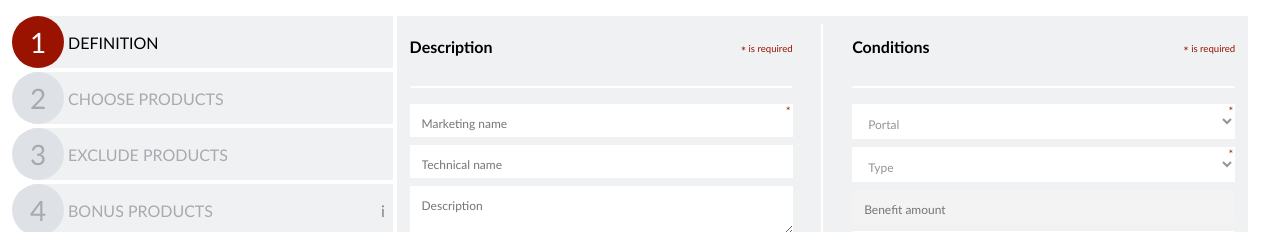
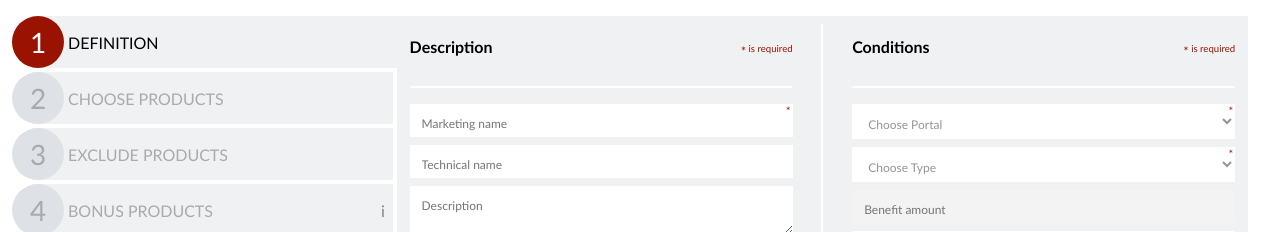
Before and after one commit to wmaKRET/angular-form, an Angular app: page /add in a window 1280 px wide. Shown: the top 232 px of the page. Built offline with nearby package versions, Linux system fonts and the light colour scheme.

Commit message:
Add validation check on submit + invalid fields indicators

```diff
--- a/src/app/add-edit/add-edit-definition/add-edit-definition.component.html
+++ b/src/app/add-edit/add-edit-definition/add-edit-definition.component.html
@@ -5,7 +5,10 @@
             <p class="required"><span>*</span> is required</p>
         </div>
         <hr>
-        <div class="input-container">
+        <div
+            class="input-container"
+            [ngClass]="{ 'is-invalid': submitted && getMarketingName?.errors }"
+        >
             <input
                 class="input__text"
                 type="text"
@@ -41,18 +44,18 @@
             <p class="required"><span>*</span> is required</p>
         </div>
         <hr>
-        <div class="input-container">
+        <div class="input-container" [ngClass]="{ 'is-invalid': submitted && getPortal?.errors }">
             <select class="input__text" formControlName="portal">
-                <option value="">Portal</option>
+                <option value="">Choose Portal</option>
                 <option value="Portal 1">Portal 1</option>
                 <option value="Portal 2">Portal 2</option>
                 <option value="Portal 3">Portal 3</option>
             </select>
             <span class="input-container-mark">*</span>
         </div>
-        <div class="input-container">
+        <div class="input-container" [ngClass]="{ 'is-invalid': submitted && getType?.errors }">
             <select class="input__text" formControlName="type">
-                <option value="">Type</option>
+                <option value="">Choose Type</option>
                 <option value="Type 1">Type 1</option>
                 <option value="Type 2">Type 2</option>
                 <option value="Type 3">Type 3</option>
@@ -67,7 +70,7 @@
         >
         <hr>
         <div class="dates">
-            <div class="input-container">
+            <div class="input-container" [ngClass]="{ 'is-invalid': submitted && getStartDate?.errors }">
                 <input
                     class="input__text"
                     type="text"
--- a/src/app/add-edit/add-edit-definition/add-edit-definition.component.scss
+++ b/src/app/add-edit/add-edit-definition/add-edit-definition.component.scss
@@ -87,3 +87,7 @@ select {
     margin-right: 2em;
   }
 }
+
+.is-invalid {
+  box-shadow: 0 0 2px 2px #991300;
+}
--- a/src/app/add-edit/add-edit-definition/add-edit-definition.component.ts
+++ b/src/app/add-edit/add-edit-definition/add-edit-definition.component.ts
@@ -8,11 +8,28 @@ import { FormGroup } from '@angular/forms';
 })
 export class AddEditDefinitionComponent implements OnInit {
   @Input() promotionForm!: FormGroup;
+  @Input() submitted!: boolean;
   @Output() enableOtherSectionsEvent = new EventEmitter<boolean>();
 
   constructor() {}
 
   ngOnInit(): void {}
+
+  get getMarketingName() {
+    return this.promotionForm.get('description.marketingName');
+  }
+
+  get getPortal() {
+    return this.promotionForm.get('conditions.portal');
+  }
+
+  get getType() {
+    return this.promotionForm.get('conditions.type');
+  }
+
+  get getStartDate() {
+    return this.promotionForm.get('conditions.startDate');
+  }
 
   enableOtherSections(): void {
     const markName = this.promotionForm.value.description.marketingName;
--- a/src/app/add-edit/add-edit-menu/add-edit-menu.component.scss
+++ b/src/app/add-edit/add-edit-menu/add-edit-menu.component.scss
@@ -25,6 +25,8 @@
   }
 
   &-active {
+    margin-right: 0;
+    padding-right: 0.25em;
     .menu-item__number {
       background-color: #991300;
     }
--- a/src/app/add-edit/add-edit.component.html
+++ b/src/app/add-edit/add-edit.component.html
@@ -12,6 +12,7 @@
         <app-add-edit-definition
             *ngIf="activeSectionId === 1"
             [promotionForm]="promotionForm"
+            [submitted]="submitted"
             (enableOtherSectionsEvent)="enableOtherSections($event)"
         ></app-add-edit-definition>
         <app-add-edit-page
--- a/src/app/add-edit/add-edit.component.ts
+++ b/src/app/add-edit/add-edit.component.ts
@@ -24,6 +24,7 @@ export class AddEditComponent implements OnInit {
   promotionForm!: FormGroup;
   isEditMode!: boolean;
   formToEditId!: number;
+  submitted = false;
 
   ngOnInit(): void {
     this.formToEditId = this.route.snapshot.params['id'];
@@ -96,8 +97,13 @@ export class AddEditComponent implements OnInit {
   }
 
   handleFormSubmit(): void {
+    this.submitted = true;
     const formName = this.promotionForm.value.description.marketingName;
     const formValues = this.promotionForm.value;
+    if (this.promotionForm.invalid) {
+      this.changeActiveSection(1);
+      return;
+    }
     if (this.isEditMode) {
       this.formService.updateForm(
         Number(this.formToEditId),
```
